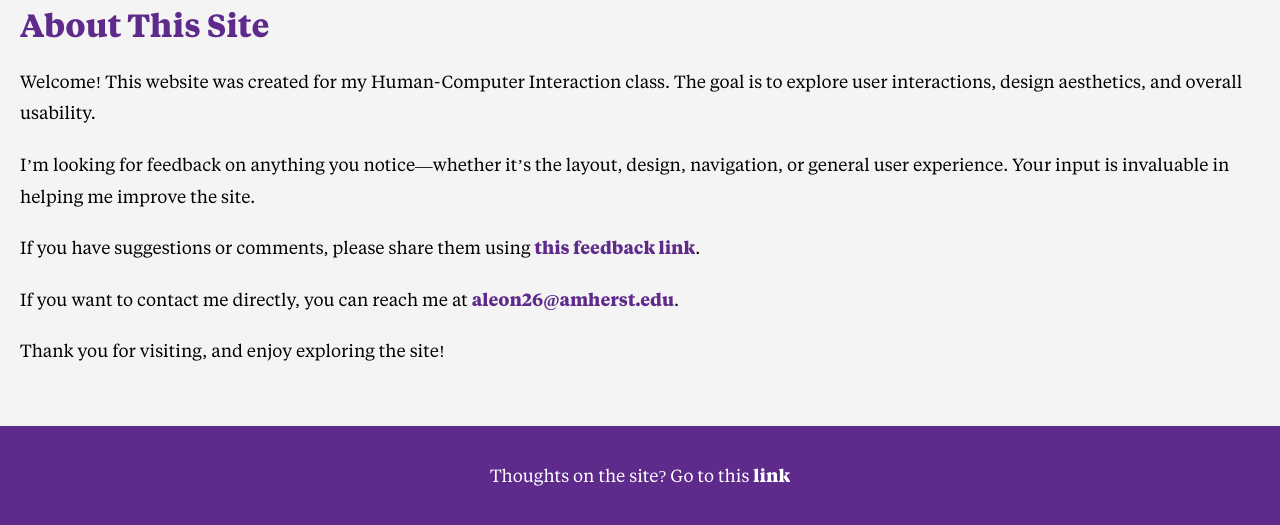
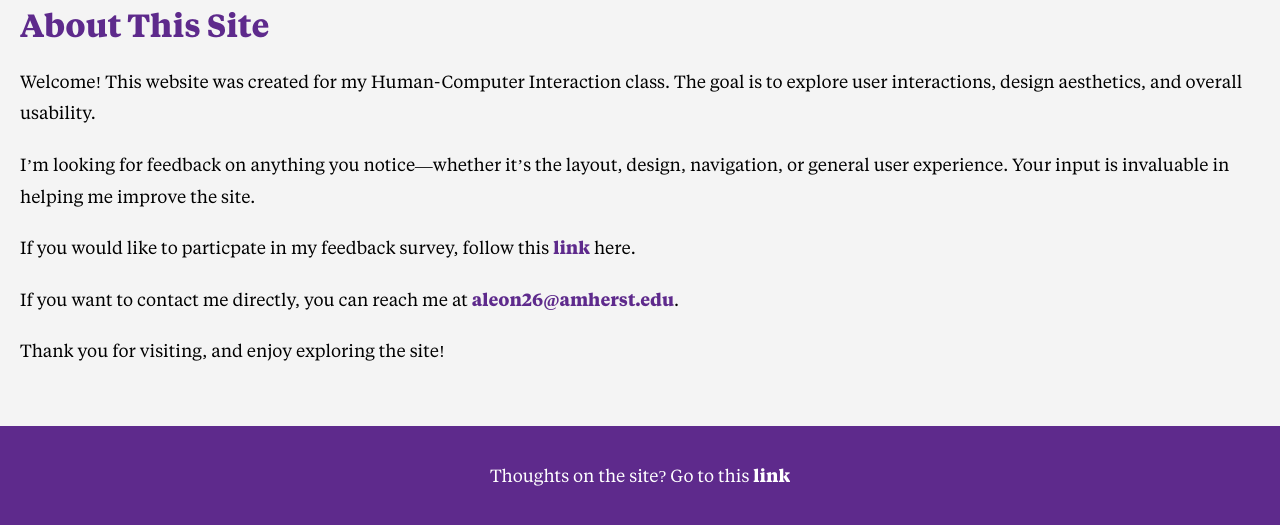
Before and after one commit to Veemon22/hci-amherst-college-student-site, a Flask app: template templates/about.html in a window 1280 px wide. Shown: the part 415-940 px from the top of the page. Run offline with Flask 3, Linux system fonts and the light colour scheme; the template is opened without the code that fills it, so the values that code supplies are empty.

Commit message:
Added the survey link for v1

```diff
--- a/templates/about.html
+++ b/templates/about.html
@@ -16,7 +16,7 @@
         I’m looking for feedback on anything you notice—whether it’s the layout, design, navigation, or general user experience. Your input is invaluable in helping me improve the site.
     </p>
     <p>
-        If you have suggestions or comments, please share them using <a href="#">this feedback link</a>.
+       If you would like to particpate in my feedback survey, follow this <a href="https://docs.google.com/forms/d/e/1FAIpQLSeo3COQ1hdIsMAx5IqhksQxmYO6FpksJIj16NoFkYAV8ktkmA/viewform?usp=dialog" target="_blank">link</a> here.
     </p>
     <p>
         If you want to contact me directly, you can reach me at <a href="mailto:aleon26@amherst.edu">aleon26@amherst.edu</a>.
```
